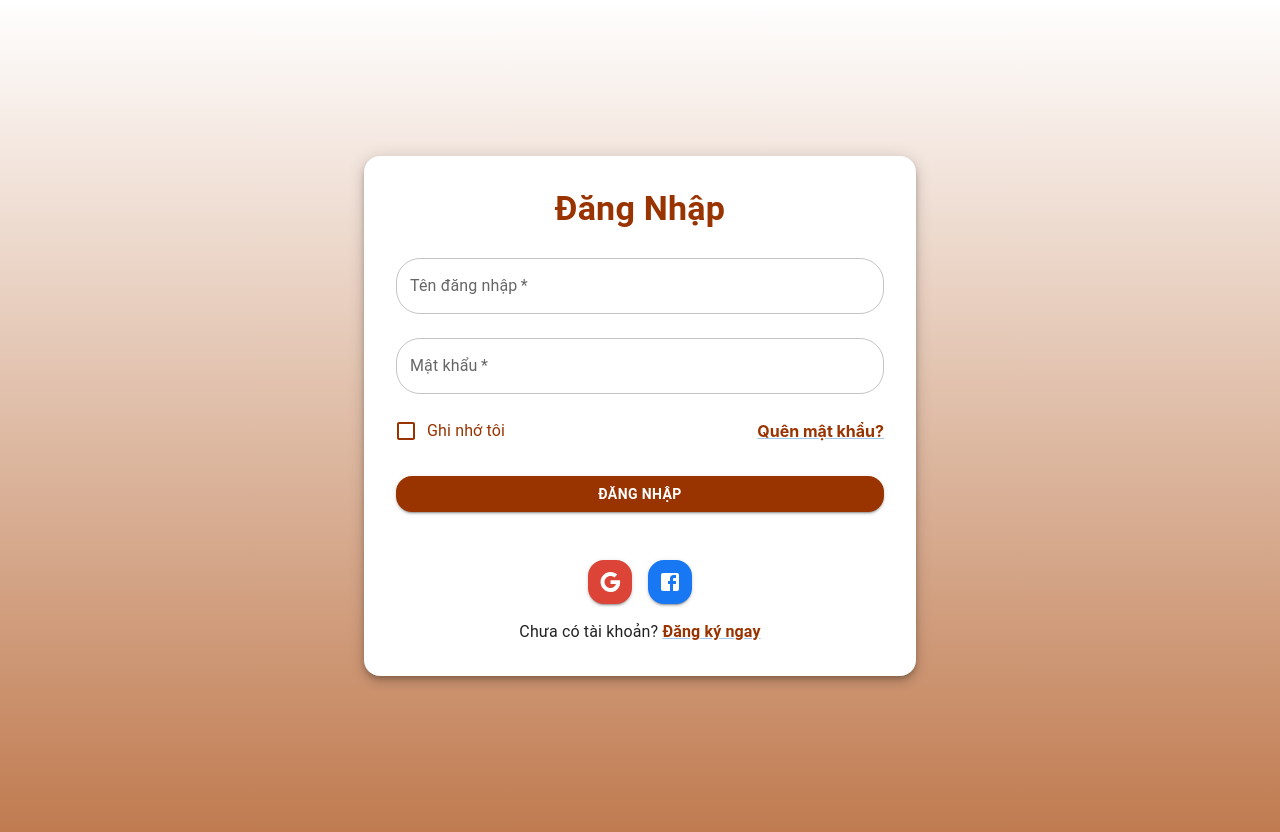
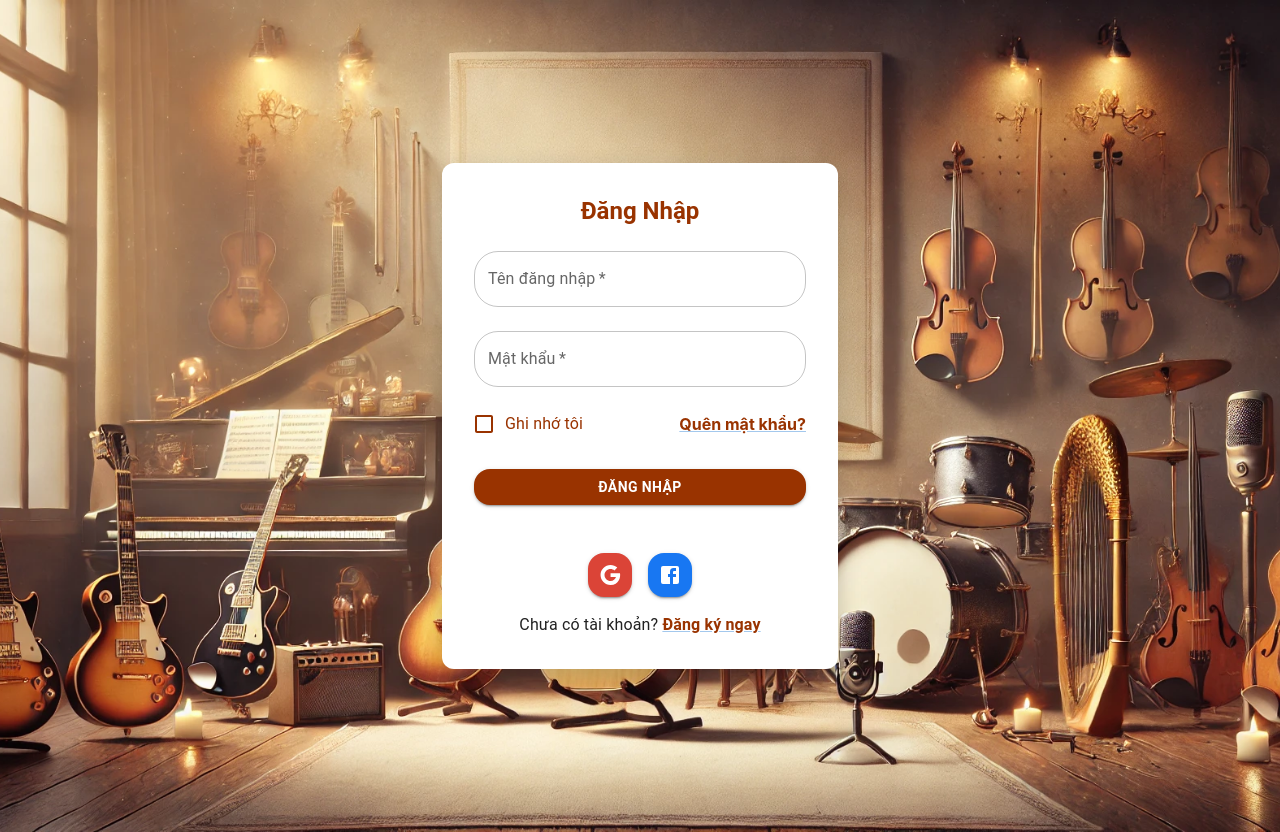
Before and after one commit to huutai243/musical-microservice-FE, a React (Create React App) app: page /login in a window 1280 px wide. Built offline with nearby package versions, Linux system fonts and the light colour scheme.

Commit message:
refactor UI and add amination

```diff
--- a/src/pages/Login.js
+++ b/src/pages/Login.js
@@ -16,6 +16,7 @@ import GoogleIcon from '@mui/icons-material/Google';
 import FacebookIcon from '@mui/icons-material/Facebook';
 import { useNavigate } from 'react-router-dom';
 import axios from 'axios';
+import backgroundImage from '../image/background.jpg';
 
 const Login = () => {
     const [username, setUsername] = useState('');
@@ -57,20 +58,30 @@ const Login = () => {
                 alignItems: 'center',
                 justifyContent: 'center',
                 padding: 2,
-                background: 'linear-gradient(to bottom, #ffffff, #c07b50)',
+                backgroundImage: `url(${backgroundImage})`,
+                backgroundSize: 'cover',
+                backgroundPosition: 'center',
+                backgroundRepeat: 'no-repeat'
             }}
         >
-            <Container maxWidth="sm">
+           <Container maxWidth="xs">
             <Paper
                 elevation={6}
                 sx={{
                     padding: 4,
-                        borderRadius: 4, // Bo tròn form
-                        backgroundColor: 'white', // Xóa viền
+                    borderRadius: '12px',
+                    backgroundColor: 'white',
+                    maxWidth: '380px',
+                    boxShadow: '0px 8px 24px rgba(0, 0, 0, 0.2)',
+                    transition: 'all 0.3s ease-in-out',
+                    '&:hover': {
+                        transform: 'scale(1.03)',
+                        boxShadow: '0px 12px 32px rgba(0, 0, 0, 0.3)',
+                    }
                 }}
             >
                 <Typography
-                        variant="h4"
+                    variant="h5"
                     component="h1"
                     align="center"
                     gutterBottom
@@ -78,7 +89,6 @@ const Login = () => {
                 >
                     Đăng Nhập
                 </Typography>
-
                     {error && (
                         <Alert severity="error" sx={{ mb: 2 }}>
                             {error}
--- a/src/pages/Register.js
+++ b/src/pages/Register.js
@@ -16,6 +16,7 @@ import {
 } from '@mui/material';
 import { useNavigate } from 'react-router-dom';
 import axios from 'axios';
+import backgroundImage from '../image/background.jpg'; // Import ảnh nền giống Login.js
 
 const Register = () => {
     const [username, setUsername] = useState('');
@@ -67,20 +68,30 @@ const Register = () => {
                 alignItems: 'center',
                 justifyContent: 'center',
                 padding: 2,
-                background: 'linear-gradient(to bottom, #ffffff, #c07b50)',
+                backgroundImage: `url(${backgroundImage})`,
+                backgroundSize: 'cover',
+                backgroundPosition: 'center',
+                backgroundRepeat: 'no-repeat'
             }}
         >
-            <Container maxWidth="sm">
+            <Container maxWidth="xs">
                 <Paper
                     elevation={6}
                     sx={{
                         padding: 4,
-                        borderRadius: 4,
+                        borderRadius: '12px',
                         backgroundColor: 'white',
+                        maxWidth: '380px',
+                        boxShadow: '0px 8px 24px rgba(0, 0, 0, 0.2)',
+                        transition: 'all 0.3s ease-in-out',
+                        '&:hover': {
+                            transform: 'scale(1.03)',
+                            boxShadow: '0px 12px 32px rgba(0, 0, 0, 0.3)',
+                        }
                     }}
                 >
                     <Typography
-                        variant="h4"
+                        variant="h5"
                         component="h1"
                         align="center"
                         gutterBottom
@@ -184,6 +195,7 @@ const Register = () => {
                 </Paper>
             </Container>
 
+            {/* Dialog thông báo đăng ký thành công */}
             <Dialog
                 open={openDialog}
                 aria-labelledby="alert-dialog-title"
```
Also changed, not shown: src/image/background.jpg (added). Lines whose indentation alone changed are shown as unchanged.
